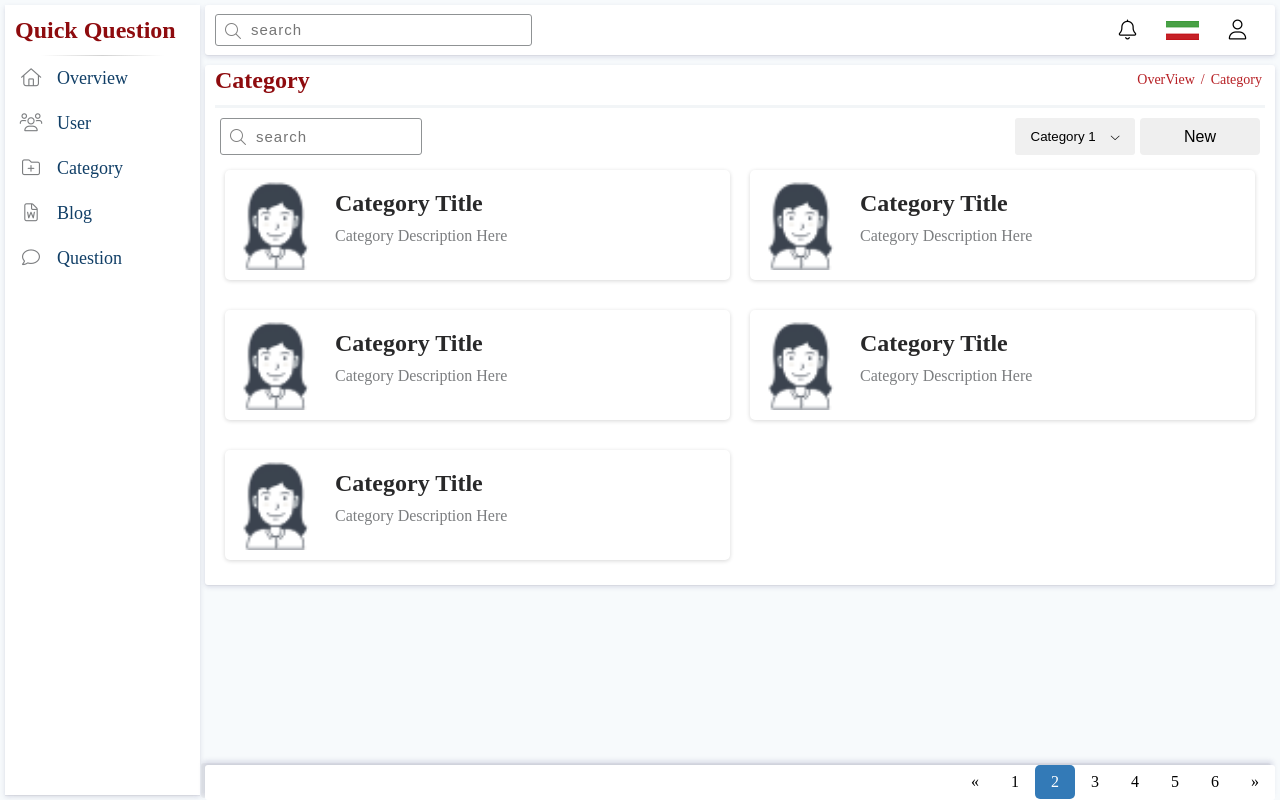
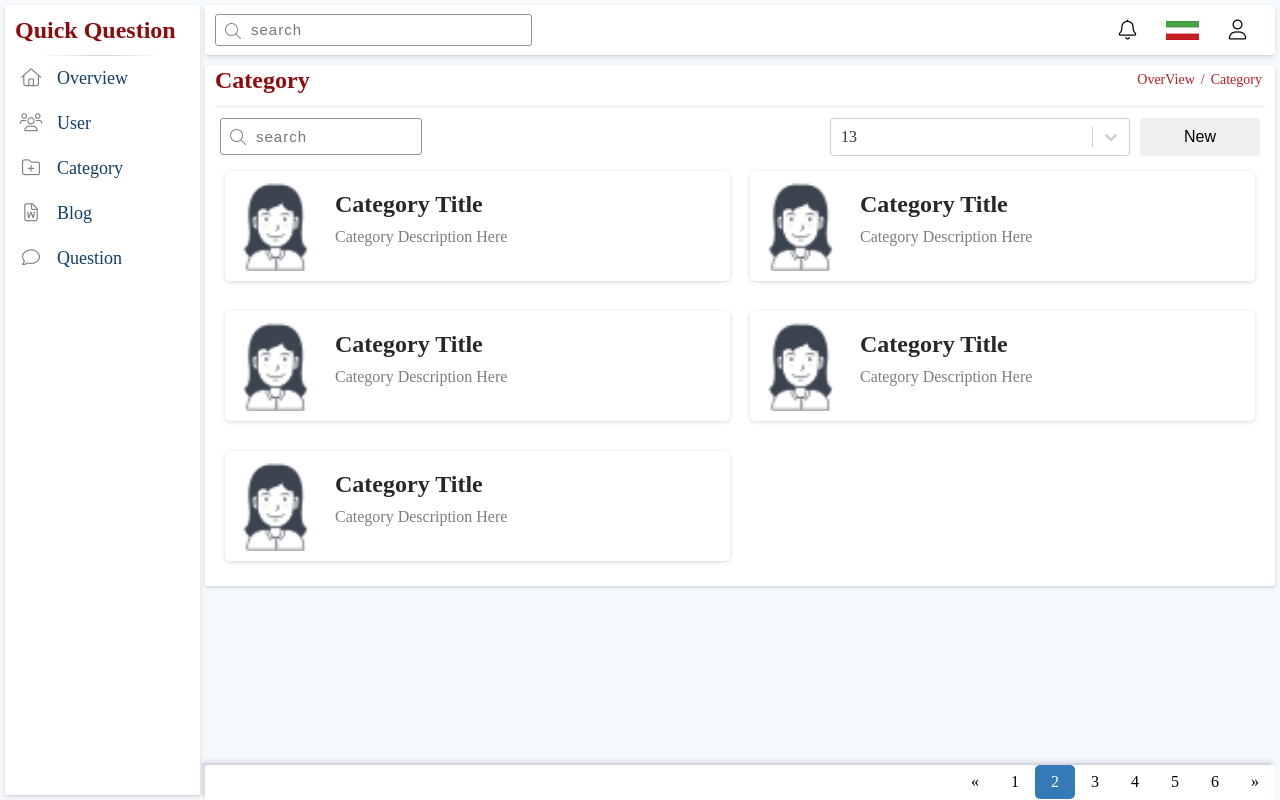
Before and after one commit to reza-madankar/QuickQuestion_Admin, a React (Create React App) app: page /category in a window 1280 px wide. Built offline with nearby package versions, Linux system fonts and the light colour scheme; no server answers; sample sign-in values are in the browser's storage.

Commit message:
add react select to show all drop downs

```diff
--- a/package.json
+++ b/package.json
@@ -16,6 +16,7 @@
     "react-hot-toast": "^2.4.0",
     "react-router-dom": "^6.9.0",
     "react-scripts": "5.0.1",
+    "react-select": "^5.7.2",
     "react-tooltip": "^5.10.1",
     "sass": "^1.60.0",
     "web-vitals": "^2.1.4",
--- a/src/asset/styles/category.scss
+++ b/src/asset/styles/category.scss
@@ -1,6 +1,12 @@
 @import "./main/colors";
 
 .category {
+
+  .drpCategory {
+    width: 300px;
+    margin-right: 10px;
+  }
+
   .items {
     display: flex;
     flex-wrap: wrap;
--- a/src/routes/category/index.jsx
+++ b/src/routes/category/index.jsx
@@ -1,5 +1,7 @@
-import React, { useState, useRef } from "react";
+import React, { useState, useEffect, useRef } from "react";
 import useOutsideDetector from "component/hooks/useDetectClickOutsideElement";
+import Select from "react-select";
+import axios from "utilities/axios";
 
 import "../../asset/styles/category.scss";
 
@@ -8,17 +10,19 @@ import Girl from "asset/images/girl.png";
 const Category = () => {
   const [drpMenu, setDrpMenu] = useState("");
   const drpRef = useRef(null);
+  const [drpCategory, setDrpCategory] = useState([]);
+  const [category, setCategory] = useState(13);
 
-  const changeSetDrpMenu = (drp) => {
-    if (drpMenu === drp) {
-      setDrpMenu("");
-    } else {
-      setDrpMenu(drp);
-    }
-  };
+  useEffect(() => {
+    axios.get(`/api/Content/category/${category}`).then((response) => {
+      setDrpCategory(
+        response.data.sort((a, b) => a.title.localeCompare(b.title))
+      );
+    });
+  }, []);
 
   useOutsideDetector(drpRef, drpMenu, () => {
-    setDrpMenu("");
+    setDrpMenu("hide");
   });
 
   return (
@@ -39,29 +43,18 @@ const Category = () => {
           <i className="fa fa-search"></i>
         </div>
         <div className="right-tools">
-          <div className="drpBox" ref={drpRef}>
-            <button type="button" onClick={() => changeSetDrpMenu("category")}>
-              Category 1
-              <i className="fa fa-chevron-down" />
-            </button>
-            <div
-              className={`drpContent ${
-                drpMenu === "category" ? "show" : "hide"
-              }`}
-            >
-              <ul>
-                <li>
-                  <span> Category 1</span>
-                </li>
-                <li>
-                  <span> Category 2</span>
-                </li>
-                <li>
-                  <span>Category 3</span>
-                </li>
-              </ul>
-            </div>
-          </div>
+          <Select
+          className="drpCategory"
+            placeholder="Select Category"
+            options={drpCategory.map(({ id, title }) => ({
+              value: id,
+              label: title,
+            }))}
+            onInputChange={setCategory}
+            filterOption={(item) => item}
+            inputValue={category}
+            isMulti={false}
+          />
           <button type="button" className="create">
             New
           </button>
--- a/src/routes/user/index.jsx
+++ b/src/routes/user/index.jsx
@@ -14,9 +14,16 @@ const User = () => {
   const drpRef = useRef(null);
 
   useEffect(() => {
-    axios.get("/api/Auth/roles").then((response) => {
-      setDrpRole(response.data.sort((a, b) => a.title.localeCompare(b.title)));
-    });
+    axios
+      .get("/api/Auth/roles")
+      .then((response) => {
+        setDrpRole(
+          response.data.sort((a, b) => a.title.localeCompare(b.title))
+        );
+      })
+      .catch((ex) => {
+        console.log(ex);
+      });
   }, []);
 
   const changeSetDrpMenu = (drp) => {
@@ -28,7 +35,7 @@ const User = () => {
     }
   };
 
-  useOutsideDetector(drpRef, role, () => {
+  useOutsideDetector(drpRef, drpMenu, () => {
     setDrpMenu("hide");
   });
 
@@ -51,19 +58,17 @@ const User = () => {
         </div>
         <div className="right-tools">
           <div className="drpBox" ref={drpRef}>
-          <button type="button" onClick={() => changeSetDrpMenu(null)}>
+            <button type="button" onClick={() => changeSetDrpMenu(null)}>
               {role}
               <i className="fa fa-chevron-down" />
             </button>
-            <div
-              className={`drpContent ${drpMenu}`}
-            >
+            <div className={`drpContent ${drpMenu}`}>
               <ul>
-                <li  onClick={() => changeSetDrpMenu("All Roles")}>
+                <li onClick={() => changeSetDrpMenu("All Roles")}>
                   <span>All Roles</span>
                 </li>
                 {drprole.map((item, key) => (
-                  <li key={key}  onClick={() => changeSetDrpMenu(item.title)}>
+                  <li key={key} onClick={() => changeSetDrpMenu(item.title)}>
                     <span>{item.title}</span>
                   </li>
                 ))}
--- a/src/utilities/axios.js
+++ b/src/utilities/axios.js
@@ -1,5 +1,17 @@
 import axios from "axios";
 //import config from "./config";
+
+const token = () => {
+  const user = localStorage.getItem("user");
+
+  if (user) {
+    var userToken = JSON.parse(user).token;
+
+    return userToken;
+  } else {
+    return "";
+  }
+};
 
 const instance = axios.create({
   baseURL: "https://localhost:7280",
@@ -7,11 +19,7 @@ const instance = axios.create({
   headers: {
     "Content-Type": "application/json",
     "Accept-Language": localStorage.getItem("language") || "en",
-    Authorization: `Bearer ${
-      localStorage.getItem("user")
-        ? JSON.parse(localStorage.getItem("user")).token
-        : "notLoggin"
-    }`,
+    "Authorization": `Bearer ${token()}`,
   },
 });
 
```
Also changed, not shown: 1 other file (tests, documents, lock files or other folders).
